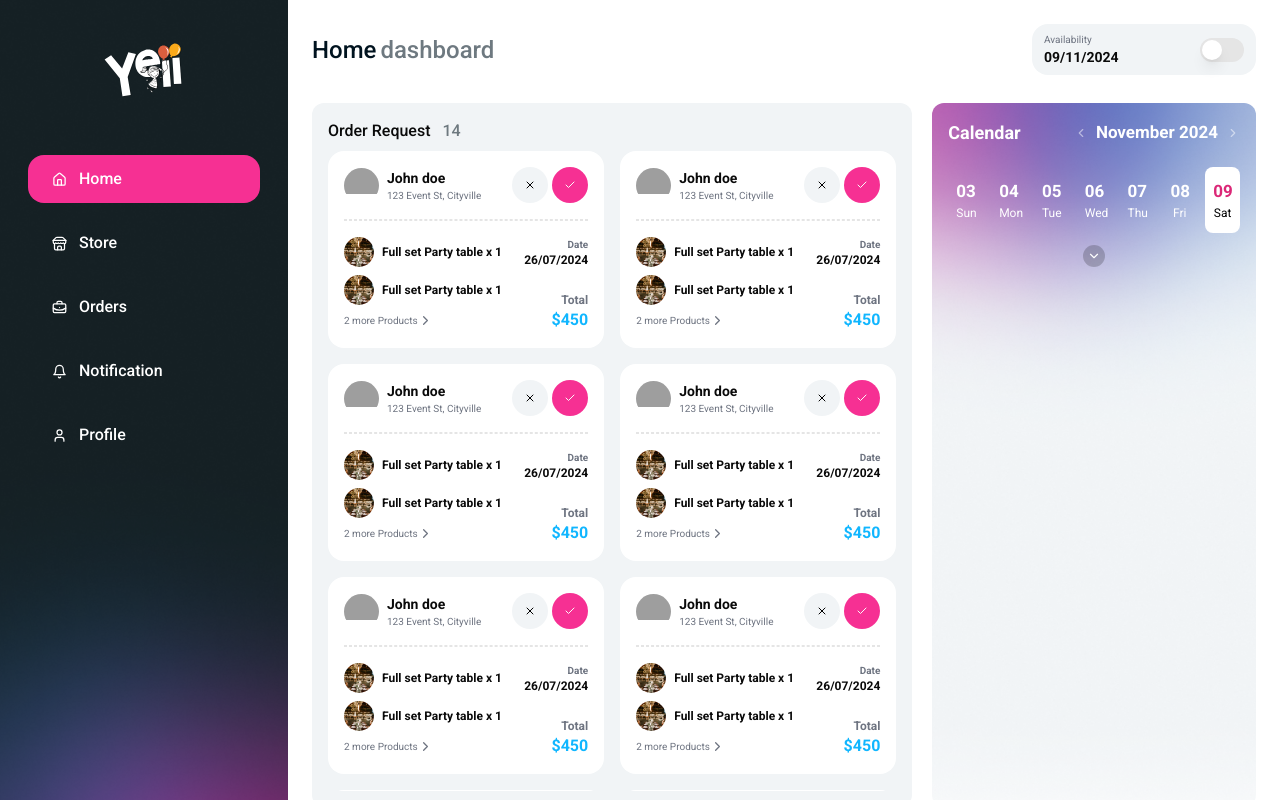
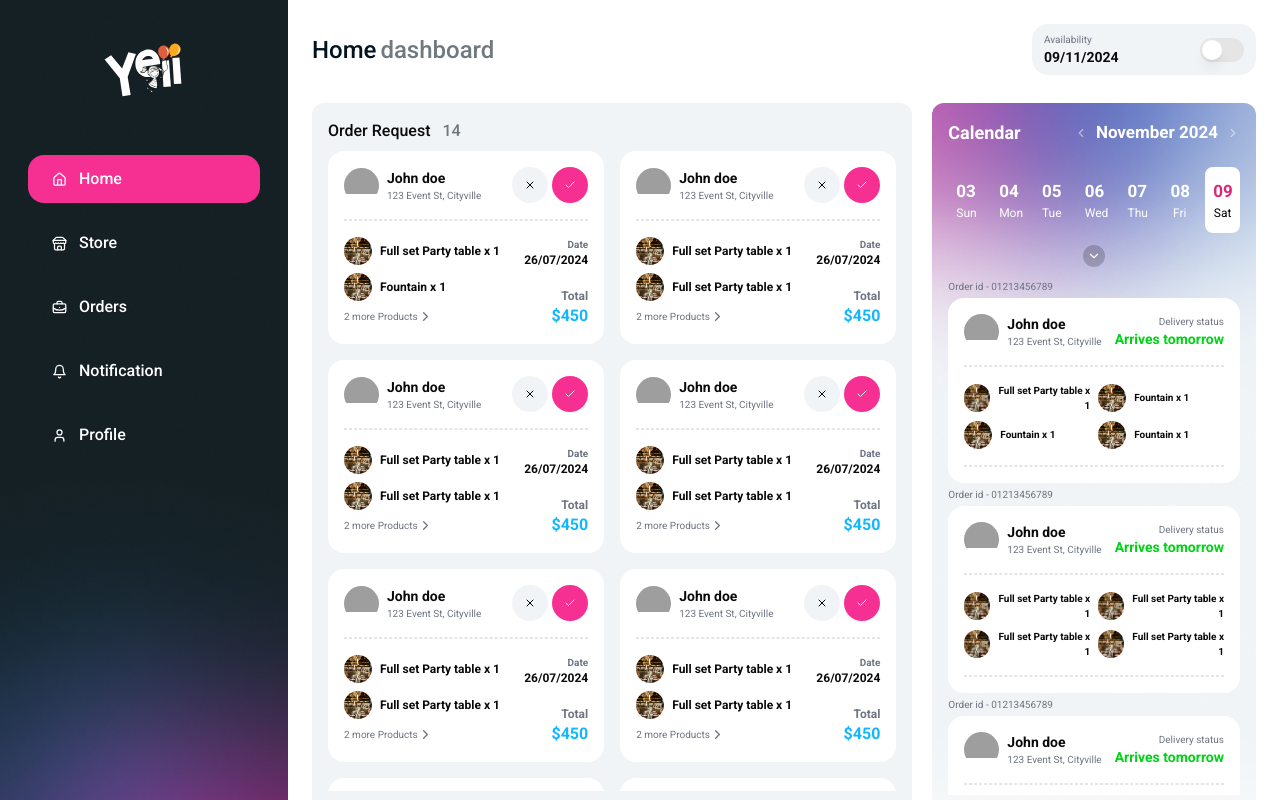
Before and after one commit to bharatyadav28/Yeii-Supplier, a Next.js app: page / in a window 1280 px wide. Built offline with nearby package versions, Linux system fonts and the light colour scheme; grey boxes are pictures that could not be loaded.

Commit message:
creating card for accepted orders

```diff
--- a/src/app/globals.css
+++ b/src/app/globals.css
@@ -146,6 +146,7 @@ body {
 
 /* .store-form textarea */
 ::-webkit-scrollbar {
+  display: none;
   width: 10px; /* for vertical scrollbars */
   height: 12px; /* for horizontal scrollbars */
 }
--- /dev/null
+++ b/src/components/Home/AcceptedOrderList.jsx
@@ -0,0 +1,31 @@
+import NoItems from "../common/NoItems";
+import OrderItem from "../common/OrderItem";
+
+const AcceptedOrderList = ({ orders }) => {
+  //   const orders = [];
+  const noItemHeading = (
+    <h1 className="text-center">You have no orders at this moment</h1>
+  );
+  const noItemSubHeading =
+    "build your online store with brincos dieras and get orders.";
+  return (
+    <div className="flex justify-center items-center flex-grow gap-2 ">
+      {orders.length === 0 ? (
+        <NoItems heading={noItemHeading} subHeading={noItemSubHeading} />
+      ) : (
+        <div className="flex-grow flex flex-col overflow-y-auto max-h-[65vh]">
+          {orders.map((order) => (
+            <div key={order._id}>
+              <div className="text-[10px] text-[var(--main-gray)] my-1">
+                Order id - {order.orderId}
+              </div>
+              <OrderItem order={order} isAccepted={true} />
+            </div>
+          ))}
+        </div>
+      )}
+    </div>
+  );
+};
+
+export default AcceptedOrderList;
--- a/src/components/Home/HomeMain.jsx
+++ b/src/components/Home/HomeMain.jsx
@@ -36,7 +36,7 @@ const HomeMain = () => {
           <OrdersList orders={orders} />
         )}
       </MainContent>
-      <OrdersCallender />
+      <OrdersCallender orders={orders} />
     </div>
   );
 };
--- a/src/components/Home/OrderItem.jsx
+++ /dev/null
@@ -1,76 +0,0 @@
-import Image from "next/image";
-import Card from "../common/Card";
-import { DarkButton, LightButton } from "../common/CustomButtons";
-import { Check, ChevronRight, X } from "lucide-react";
-import ItemCard from "../common/ItemCard";
-
-const OrderItem = ({ order }) => {
-  return (
-    <div className="bg-[var(--light)]  flex flex-col gap-4 w-full min-w-[12rem]  p-4 rounded-2xl  cursor-pointer">
-      {/* header */}
-      <div className="flex justify-between">
-        <div className="flex items-center gap-2">
-          <div className="rounded-full w-[35px] h-[35px] overflow-hidden">
-            <Image
-              src={order.customerDetails.profileImage}
-              width={100}
-              height={100}
-            />
-          </div>
-          <div>
-            <h1 className="font-bold text-sm">{order.customerDetails.name}</h1>
-            <p className="text-[10px] text-[var(--main-gray)] ">
-              {order.customerDetails.address}
-            </p>
-          </div>
-        </div>
-        <div className="flex gap-1">
-          <LightButton className="rounded-full w-9 h-9 p-3">
-            <X />
-          </LightButton>
-          <DarkButton className="rounded-full w-9 h-9 p-3">
-            <Check />
-          </DarkButton>
-        </div>
-      </div>
-      {/* dashed line */}
-      <div className="border-[1px] border-dashed"></div>
-      {/* main */}
-      <div className="flex justify-between">
-        {/* left */}
-        <div className="flex flex-col gap-2">
-          <ItemCard key={order.items[0]._id} item={order.items[0]} />
-          {order.items[1] && (
-            <ItemCard key={order.items[1]._id} item={order.items[1]} />
-          )}
-          {order.items.length - 2 ? (
-            <div className="flex text-[10px] items-center text-[var(--main-gray)] mb-1">
-              {order.items.length - 2} more Products <ChevronRight size={15} />
-            </div>
-          ) : (
-            ""
-          )}
-        </div>
-        {/* right */}
-        <div className="text-right flex flex-col justify-between">
-          <div>
-            <div className="text-[10px] text-[var(--main-gray)] font-semibold">
-              Date
-            </div>
-            <div className="text-xs font-bold">{order.placedOn}</div>
-          </div>
-          <div>
-            <div className="text-xs font-bold text-[var(--main-gray)]">
-              Total
-            </div>
-            <div className="text-base text-[var(--lightblue)] font-bold">
-              ${order.totalAmount}
-            </div>
-          </div>
-        </div>
-      </div>
-    </div>
-  );
-};
-
-export default OrderItem;
--- a/src/components/Home/OrdersCallender.jsx
+++ b/src/components/Home/OrdersCallender.jsx
@@ -1,10 +1,12 @@
 import Calendar from "../common/Calender";
 import Card from "../common/Card";
+import AcceptedOrderList from "./AcceptedOrderList";
 
-const OrdersCallender = () => {
+const OrdersCallender = ({ orders }) => {
   return (
-    <Card className="w-[500px] h-full  bg-[url('/callenderBg.png')] bg-cover bg-center mt-4 rounded-xl">
+    <Card className="w-[500px] h-full flex flex-col bg-[url('/callenderBg.png')] bg-cover bg-center mt-4 rounded-xl">
       <Calendar />
+      <AcceptedOrderList orders={orders} />
     </Card>
   );
 };
--- a/src/components/Home/OrdersList.jsx
+++ b/src/components/Home/OrdersList.jsx
@@ -1,4 +1,4 @@
-import OrderItem from "./OrderItem";
+import OrderItem from "../common/OrderItem";
 
 const OrdersList = ({ orders }) => {
   return (
--- a/src/components/auth/LoginForm.jsx
+++ b/src/components/auth/LoginForm.jsx
@@ -5,14 +5,17 @@ import { EmailIcon } from "@/lib/icons";
 import { useState } from "react";
 import { DarkButton } from "@/components/common/CustomButtons";
 import Link from "next/link";
+import { useRouter } from "next/navigation";
 
 const LoginForm = () => {
   const [email, setEmail] = useState("");
   const [password, setPassword] = useState("");
+  const router = useRouter();
 
   const handleSubmit = (e) => {
     e.preventDefault();
     console.log({ email, password });
+    router.push("/");
   };
 
   return (
@@ -47,7 +50,7 @@ const LoginForm = () => {
       </div>
 
       {/* Login Button */}
-      <DarkButton className="w-full text-lg p-7 rounded-[15px]">
+      <DarkButton isSubmit={true} className="w-full text-lg p-7 rounded-[15px]">
         Login
       </DarkButton>
     </form>
--- a/src/components/common/ItemCard.jsx
+++ b/src/components/common/ItemCard.jsx
@@ -1,16 +1,20 @@
 import Image from "next/image";
 
-const ItemCard = ({ item }) => {
+const ItemCard = ({ item, isAccepted }) => {
   return (
     <div className="flex items-center gap-2">
-      <div className="w-[30px] h-[30px] rounded-full overflow-hidden">
+      <div
+        className={`w-[28px] h-[28px] rounded-full overflow-hidden ${
+          isAccepted && "w-[20px] h-[20px]"
+        }`}
+      >
         <Image
           src={item.images[0] || "/restro.jpeg"}
           width={100}
           height={100}
         />
       </div>
-      <div className="text-xs font-bold">
+      <div className={`font-bold ${isAccepted ? "text-[10px]" : "text-xs "}`}>
         {item.name} x {item.quantity}
       </div>
     </div>
--- /dev/null
+++ b/src/components/common/OrderItem.jsx
@@ -0,0 +1,97 @@
+import Image from "next/image";
+import { DarkButton, LightButton } from "./CustomButtons";
+import { Check, ChevronRight, X } from "lucide-react";
+import ItemCard from "./ItemCard";
+
+const OrderItem = ({ order, isAccepted }) => {
+  return (
+    <div className="bg-[var(--light)]  flex flex-col gap-4 w-full min-w-[12rem]  p-4 rounded-2xl  cursor-pointer">
+      {/* header */}
+      <div className="flex justify-between">
+        <div className="flex items-center gap-2">
+          <div className="rounded-full w-[35px] h-[35px] overflow-hidden">
+            <Image
+              src={order.customerDetails.profileImage}
+              width={100}
+              height={100}
+            />
+          </div>
+          <div>
+            <h1 className="font-bold text-sm">{order.customerDetails.name}</h1>
+            <p className="text-[10px] text-[var(--main-gray)] ">
+              {order.customerDetails.address}
+            </p>
+          </div>
+        </div>
+        {isAccepted ? (
+          <div className="text-right">
+            <div className="text-[10px] text-[var(--main-gray)]">
+              Delivery status
+            </div>
+            <div className="text-sm text-[var(--main-green)] font-bold">
+              {order.deliveryStatus}
+            </div>
+          </div>
+        ) : (
+          <div className="flex gap-1">
+            <LightButton className="rounded-full w-9 h-9 p-3">
+              <X />
+            </LightButton>
+            <DarkButton className="rounded-full w-9 h-9 p-3">
+              <Check />
+            </DarkButton>
+          </div>
+        )}
+      </div>
+      {/* dashed line */}
+      <div className="border-[1px] border-dashed"></div>
+      {/* main */}
+      {isAccepted ? (
+        <div className="grid grid-cols-2 gap-2 text-right">
+          {order.items.map((item) => (
+            <ItemCard key={item._id} item={item} isAccepted={isAccepted} />
+          ))}
+        </div>
+      ) : (
+        <div className="flex justify-between">
+          {/* left */}
+          <div className="flex flex-col gap-2">
+            <ItemCard key={order.items[0]._id} item={order.items[0]} />
+            {order.items[1] && (
+              <ItemCard key={order.items[1]._id} item={order.items[1]} />
+            )}
+            {!isAccepted && order.items.length - 2 ? (
+              <div className="flex text-[10px] items-center text-[var(--main-gray)] mb-1">
+                {order.items.length - 2} more Products{" "}
+                <ChevronRight size={15} />
+              </div>
+            ) : (
+              ""
+            )}
+          </div>
+          {/* right */}
+
+          <div className="text-right flex flex-col justify-between">
+            <div>
+              <div className="text-[10px] text-[var(--main-gray)] font-semibold">
+                Date
+              </div>
+              <div className="text-xs font-bold">{order.placedOn}</div>
+            </div>
+            <div>
+              <div className="text-xs font-bold text-[var(--main-gray)]">
+                Total
+              </div>
+              <div className="text-base text-[var(--lightblue)] font-bold">
+                ${order.totalAmount}
+              </div>
+            </div>
+          </div>
+        </div>
+      )}
+      {isAccepted && <div className="border-[1px] border-dashed"></div>}
+    </div>
+  );
+};
+
+export default OrderItem;
--- a/src/lib/dummyData/orderData.json
+++ b/src/lib/dummyData/orderData.json
@@ -20,7 +20,7 @@
         },
         {
           "_id": 2,
-          "name": "Full set Party table",
+          "name": "Fountain",
           "description": "Four tables come along with product",
           "category": "Furniture",
           "availability": true,
@@ -33,7 +33,7 @@
         },
         {
           "_id": 3,
-          "name": "Full set Party table",
+          "name": "Fountain",
           "description": "Four tables come along with product",
           "category": "Furniture",
           "availability": true,
@@ -46,7 +46,7 @@
         },
         {
           "_id": 4,
-          "name": "Full set Party table",
+          "name": "Fountain",
           "description": "Four tables come along with product",
           "category": "Furniture",
           "availability": true,
@@ -66,7 +66,9 @@
         "profileImage": "/profile.jpeg",
         "address": "123 Event St, Cityville"
       },
-      "totalAmount": "450"
+      "totalAmount": "450",
+      "Category": "Product",
+      "deliveryStatus": "Arrives tomorrow"
     },
     {
       "_id": 1,
@@ -134,7 +136,9 @@
         "profileImage": "/profile.jpeg",
         "address": "123 Event St, Cityville"
       },
-      "totalAmount": "450"
+      "totalAmount": "450",
+      "Category": "Product",
+      "deliveryStatus": "Arrives tomorrow"
     },
     {
       "_id": 1,
@@ -202,7 +206,9 @@
         "profileImage": "/profile.jpeg",
         "address": "123 Event St, Cityville"
       },
-      "totalAmount": "450"
+      "totalAmount": "450",
+      "Category": "Product",
+      "deliveryStatus": "Arrives tomorrow"
     },
     {
       "_id": 1,
@@ -270,7 +276,9 @@
         "profileImage": "/profile.jpeg",
         "address": "123 Event St, Cityville"
       },
-      "totalAmount": "450"
+      "totalAmount": "450",
+      "Category": "Product",
+      "deliveryStatus": "Arrives tomorrow"
     },
     {
       "_id": 1,
@@ -338,7 +346,9 @@
         "profileImage": "/profile.jpeg",
         "address": "123 Event St, Cityville"
       },
-      "totalAmount": "450"
+      "totalAmount": "450",
+      "Category": "Product",
+      "deliveryStatus": "Arrives tomorrow"
     },
     {
       "_id": 1,
@@ -406,7 +416,9 @@
         "profileImage": "/profile.jpeg",
         "address": "123 Event St, Cityville"
       },
-      "totalAmount": "450"
+      "totalAmount": "450",
+      "Category": "Product",
+      "deliveryStatus": "Arrives tomorrow"
     },
     {
       "_id": 1,
@@ -474,7 +486,9 @@
         "profileImage": "/profile.jpeg",
         "address": "123 Event St, Cityville"
       },
-      "totalAmount": "450"
+      "totalAmount": "450",
+      "Category": "Product",
+      "deliveryStatus": "Arrives tomorrow"
     },
     {
       "_id": 1,
@@ -542,7 +556,9 @@
         "profileImage": "/profile.jpeg",
         "address": "123 Event St, Cityville"
       },
-      "totalAmount": "450"
+      "totalAmount": "450",
+      "Category": "Product",
+      "deliveryStatus": "Arrives tomorrow"
     },
     {
       "_id": 1,
@@ -610,7 +626,9 @@
         "profileImage": "/profile.jpeg",
         "address": "123 Event St, Cityville"
       },
-      "totalAmount": "450"
+      "totalAmount": "450",
+      "Category": "Product",
+      "deliveryStatus": "Arrives tomorrow"
     },
     {
       "_id": 1,
@@ -678,7 +696,9 @@
         "profileImage": "/profile.jpeg",
         "address": "123 Event St, Cityville"
       },
-      "totalAmount": "450"
+      "totalAmount": "450",
+      "Category": "Product",
+      "deliveryStatus": "Arrives tomorrow"
     },
     {
       "_id": 1,
@@ -746,7 +766,9 @@
         "profileImage": "/profile.jpeg",
         "address": "123 Event St, Cityville"
       },
-      "totalAmount": "450"
+      "totalAmount": "450",
+      "Category": "Product",
+      "deliveryStatus": "Arrives tomorrow"
     },
     {
       "_id": 1,
@@ -814,7 +836,9 @@
         "profileImage": "/profile.jpeg",
         "address": "123 Event St, Cityville"
       },
-      "totalAmount": "450"
+      "totalAmount": "450",
+      "Category": "Product",
+      "deliveryStatus": "Arrives tomorrow"
     },
     {
       "_id": 1,
@@ -882,7 +906,9 @@
         "profileImage": "/profile.jpeg",
         "address": "123 Event St, Cityville"
       },
-      "totalAmount": "450"
+      "totalAmount": "450",
+      "Category": "Product",
+      "deliveryStatus": "Arrives tomorrow"
     },
     {
       "_id": 1,
@@ -950,7 +976,9 @@
         "profileImage": "/profile.jpeg",
         "address": "123 Event St, Cityville"
       },
-      "totalAmount": "450"
+      "totalAmount": "450",
+      "Category": "Product",
+      "deliveryStatus": "Arrives tomorrow"
     }
   ]
 }
```
Also changed, not shown: src/app/(main)/profile/page.jsx (+8 -3 lines), src/components/profile/LanguageSwitcher.jsx (added, +35 -0 lines).
